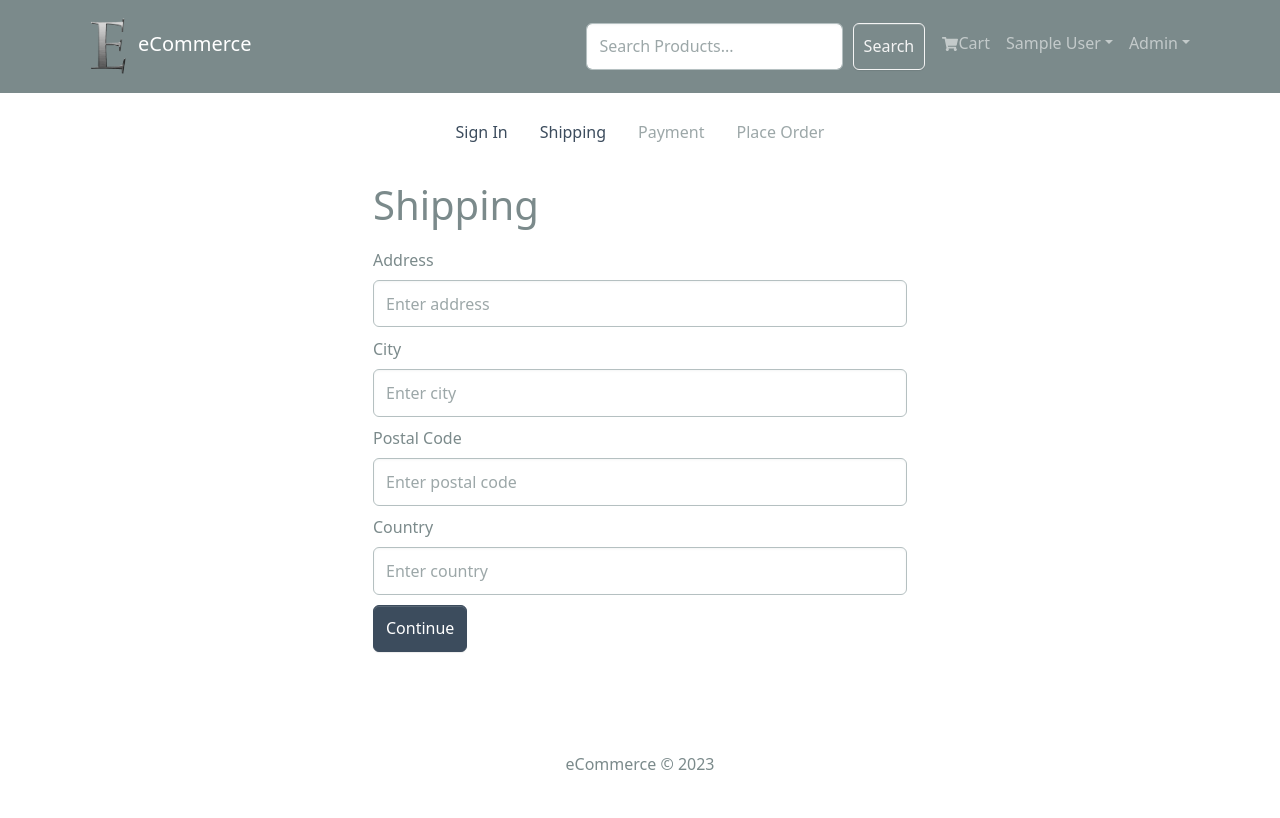
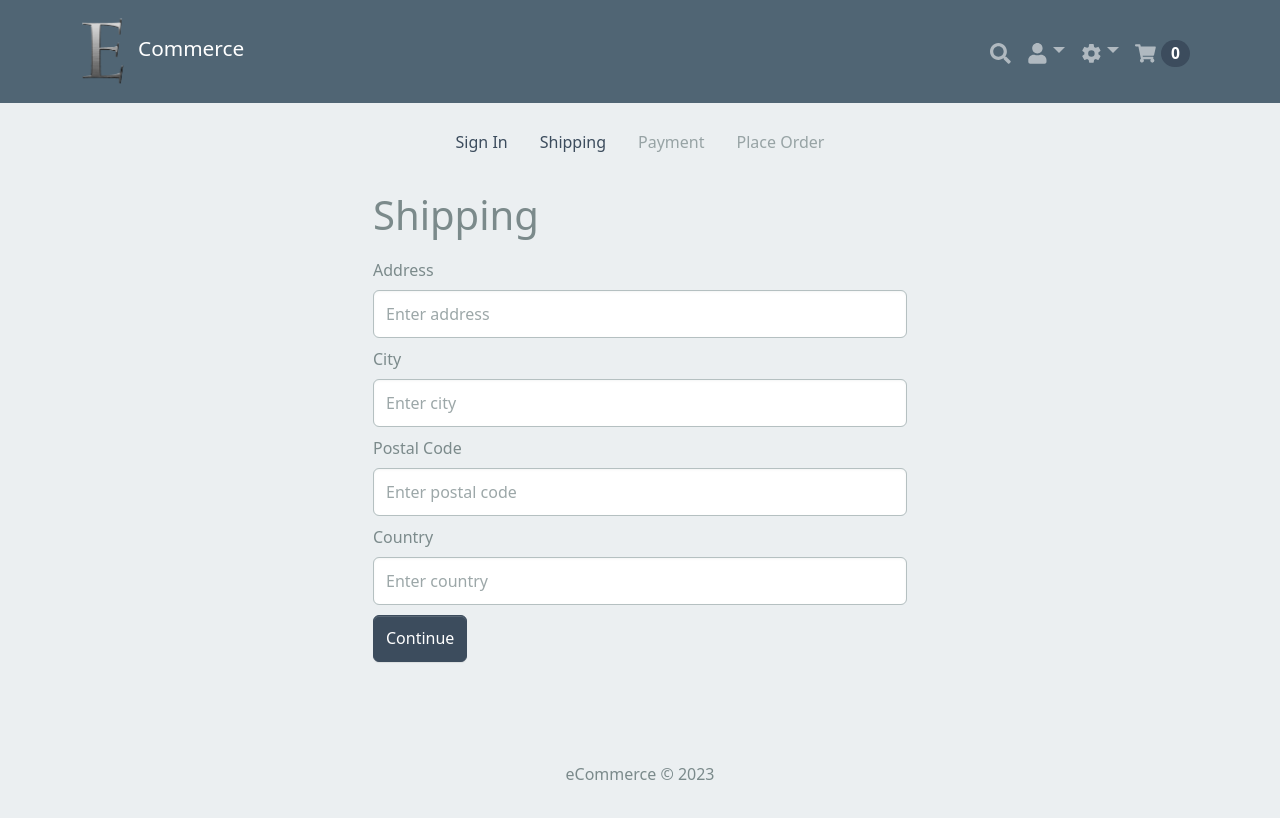
Before and after one commit to ArmanBarseghyan83/eCommerce-MERN, a React (Create React App) app in the folder frontend/: page /shipping in a window 1280 px wide. Shown: the top 818 px of the page. Built offline with nearby package versions, Linux system fonts and the light colour scheme; sample sign-in values are in the browser's storage.

Commit message:
Navbar style changed

```diff
--- a/frontend/src/assets/styles/index.css
+++ b/frontend/src/assets/styles/index.css
@@ -1,3 +1,7 @@
+body {
+  background-color: #ebeff1;
+}
+
 main {
   min-height: 80vh;
 }
@@ -55,5 +59,12 @@ table th {
 .nav-header {
   position: sticky;
   top: 0;
+  width: 100%;
   z-index: 100;
+  background-color: #506574;
+  font-size: 1.3rem;
 }
+
+.brand-text {
+  font-size: 1.3rem;
+}
--- a/frontend/src/components/Header.js
+++ b/frontend/src/components/Header.js
@@ -1,5 +1,7 @@
-import { Navbar, Nav, Container, NavDropdown, Badge } from 'react-bootstrap';
-import { FaShoppingCart, FaUser } from 'react-icons/fa';
+import { useState } from 'react';
+import { Navbar, Nav, NavDropdown, Badge, Container } from 'react-bootstrap';
+import { FaShoppingCart, FaUser, FaSearch } from 'react-icons/fa';
+import { IoSettingsSharp } from 'react-icons/io5';
 import { LinkContainer } from 'react-router-bootstrap';
 import { useSelector, useDispatch } from 'react-redux';
 import { useNavigate } from 'react-router-dom';
@@ -13,6 +15,15 @@ function Header() {
   const { cartItems } = useSelector((state) => state.cart);
   const { userInfo } = useSelector((state) => state.auth);
 
+  const [searchBox, setSearchBox] = useState(false);
+
+  let userName = userInfo?.name;
+  if (userName?.length > 9 && userInfo?.isAdmin) {
+    userName = `${userName?.substring(0, 7)}...`;
+  } else {
+    userName = `${userName?.substring(0, 17)}...`;
+  }
+
   const dispatch = useDispatch();
   const navigate = useNavigate();
 
@@ -22,41 +33,44 @@ function Header() {
     try {
       await logoutApiCall().unwrap();
       dispatch(logout());
-      dispatch(resetCart())
+      dispatch(resetCart());
       navigate('/login');
     } catch (err) {
       console.log(err);
     }
   };
 
+  const searchBoxHandler = () => {
+    setSearchBox((prevState) => !prevState);
+  };
+
   return (
-    <header className='nav-header'>
-      <Navbar bg="dark" variant="dark" expand="md" collapseOnSelect>
-        <Container>
-          <LinkContainer to="/">
+    <header className="nav-header">
+      <Navbar variant="dark" expand="md" collapseOnSelect>
+        <Container >
+          <LinkContainer to="/" onClick={setSearchBox.bind(null, false)}>
             <Navbar.Brand>
-              <img src={logo} alt="eCommerce" style={{ width: '3.5rem' }}/>
-              eCommerce
+              <img src={logo} alt="eCommerce" style={{ width: '3.5rem' }} />
+              <span className="brand-text">Commerce</span>
             </Navbar.Brand>
           </LinkContainer>
-
           <Navbar.Toggle aria-controls="basic-navbar-nav" />
           <Navbar.Collapse id="basic-navbar=-nav">
             <Nav className="ms-auto">
-              <SearchBox/>
-              <LinkContainer to="/cart">
-                <Nav.Link>
-                  <FaShoppingCart />
-                  Cart
-                  {cartItems.length > 0 && (
-                    <Badge pill bg="success" style={{ marginLeft: '5px' }}>
-                      {cartItems.reduce((a, c) => a + c.qty, 0)}
-                    </Badge>
-                  )}
+              {searchBox ? (
+                <SearchBox onSetSearchBox={searchBoxHandler} />
+              ) : (
+                <Nav.Link onClick={searchBoxHandler}>
+                  <FaSearch />
                 </Nav.Link>
-              </LinkContainer>
+              )}
+
               {userInfo ? (
-                <NavDropdown title={userInfo.name} id="username">
+                <NavDropdown
+                  title={<FaUser />}
+                  id="username"
+                  onClick={setSearchBox.bind(null, false)}
+                >
                   <LinkContainer to="/profile">
                     <NavDropdown.Item>Profile</NavDropdown.Item>
                   </LinkContainer>
@@ -65,7 +79,10 @@ function Header() {
                   </NavDropdown.Item>
                 </NavDropdown>
               ) : (
-                <LinkContainer to="/login">
+                <LinkContainer
+                  to="/login"
+                  onClick={setSearchBox.bind(null, false)}
+                >
                   <Nav.Link>
                     <FaUser />
                     Sign In
@@ -74,18 +91,39 @@ function Header() {
               )}
               {/* Admin Links */}
               {userInfo && userInfo.isAdmin && (
-                <NavDropdown title='Admin' id='adminmenu'>
-                  <LinkContainer to='/admin/productlist'>
+                <NavDropdown
+                  title={<IoSettingsSharp />}
+                  id="adminmenu"
+                  onClick={setSearchBox.bind(null, false)}
+                >
+                  <LinkContainer to="/admin/productlist">
                     <NavDropdown.Item>Products</NavDropdown.Item>
                   </LinkContainer>
-                  <LinkContainer to='/admin/orderlist'>
+                  <LinkContainer to="/admin/orderlist">
                     <NavDropdown.Item>Orders</NavDropdown.Item>
                   </LinkContainer>
-                  <LinkContainer to='/admin/userlist'>
+                  <LinkContainer to="/admin/userlist">
                     <NavDropdown.Item>Users</NavDropdown.Item>
                   </LinkContainer>
                 </NavDropdown>
               )}
+              <LinkContainer
+                to="/cart"
+                onClick={setSearchBox.bind(null, false)}
+              >
+                <Nav.Link>
+                  <FaShoppingCart />
+                  {cartItems.length > 0 ? (
+                    <Badge pill style={{ marginLeft: '5px' }}>
+                      {cartItems.reduce((a, c) => a + c.qty, 0)}
+                    </Badge>
+                  ) : (
+                    <Badge pill style={{ marginLeft: '5px' }}>
+                      0
+                    </Badge>
+                  )}
+                </Nav.Link>
+              </LinkContainer>
             </Nav>
           </Navbar.Collapse>
         </Container>
--- a/frontend/src/components/SearchBox.js
+++ b/frontend/src/components/SearchBox.js
@@ -3,7 +3,7 @@ import { Form, Button } from 'react-bootstrap';
 import { useParams } from 'react-router-dom';
 import { useNavigate } from 'react-router-dom';
 
-const SearchBox = () => {
+const SearchBox = ({onSetSearchBox}) => {
   const navigate = useNavigate();
   const { keyword: urlKeyword } = useParams();
 
@@ -11,6 +11,7 @@ const SearchBox = () => {
   const [keyword, setKeyword] = useState(urlKeyword || '');
 
   const submitHandler = (e) => {
+    onSetSearchBox()
     e.preventDefault();
     if (keyword) {
       navigate(`/search/${keyword.trim()}`);
@@ -28,9 +29,9 @@ const SearchBox = () => {
         onChange={(e) => setKeyword(e.target.value)}
         value={keyword}
         placeholder='Search Products...'
-        className='mr-sm-2 ml-sm-5'
+        className='mr-sm-2 ml-sm-5 py-1'
       ></Form.Control>
-      <Button type='submit' variant='outline-light' className='p-2 mx-2'>
+      <Button type='submit' variant='outline-light' className='py-0 mx-2'>
         Search
       </Button>
     </Form>
--- a/frontend/src/screens/admin/ProductListScreen.js
+++ b/frontend/src/screens/admin/ProductListScreen.js
@@ -60,7 +60,7 @@ const ProductListScreen = () => {
           <h1>Products</h1>
         </Col>
         <Col className='text-end'>
-          <Button className='my-3' onClick={createProductHandler}>
+          <Button className='mb-3' onClick={createProductHandler}>
             <FaPlus /> Create Product
           </Button>
         </Col>
```
Also changed, not shown: frontend/src/assets/logo2.png.
